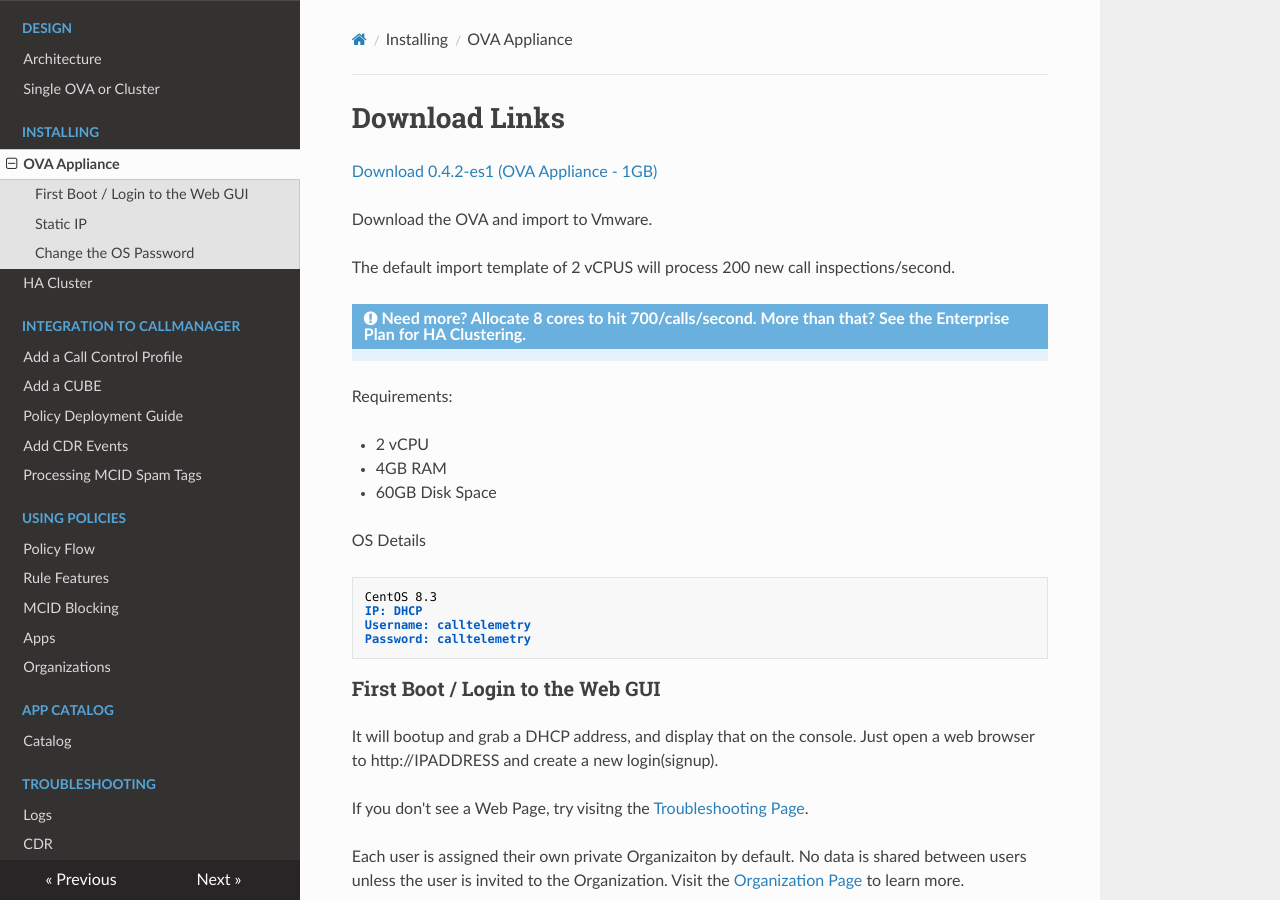
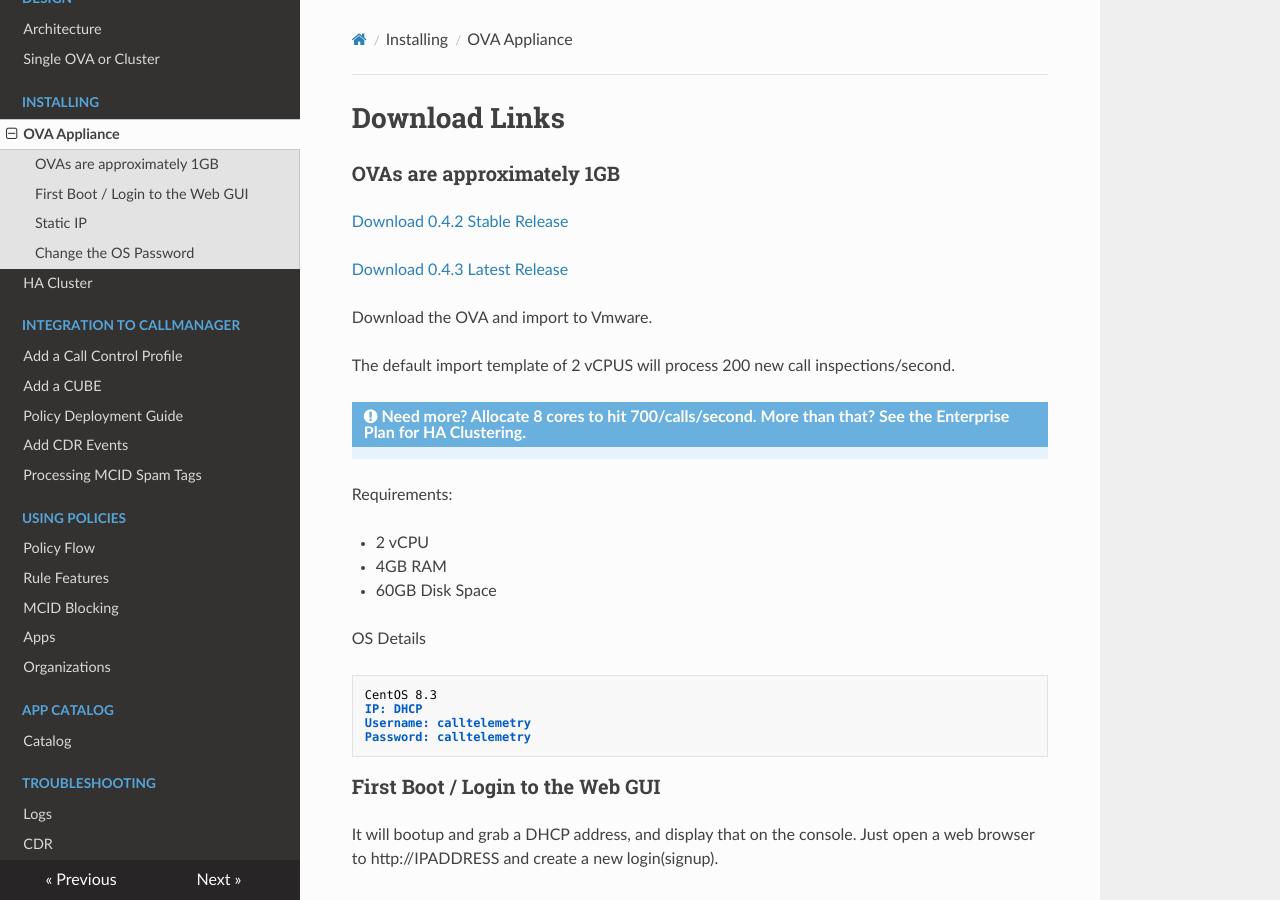
Before and after one commit to calltelemetry/calltelemetry, an MkDocs documentation site: the page built from docs/deployment/ova.md, in a window 1280 px wide and 900 px high. Built offline with MkDocs 1.6.1, drawn with Linux system fonts in a browser that asks for light colours; nearby versions of some CDN libraries.

Commit message:
download

```diff
--- a/docs/deployment/ova.md
+++ b/docs/deployment/ova.md
@@ -1,6 +1,10 @@
 # Download Links
 
-<a href="https://storage.googleapis.com/ct_ovas/CallTelemetry-042es1.ova">Download 0.4.2-es1 (OVA Appliance - 1GB) </a>
+### OVAs are approximately 1GB
+
+<a href="https://storage.googleapis.com/ct_ovas/CallTelemetry-042es1.ova">Download 0.4.2 Stable Release</a>
+
+<a href="https://storage.googleapis.com/ct_ovas/CallTelemetry-042es1.ova">Download 0.4.3 Latest Release</a>
 
 Download the OVA and import to Vmware.
 
```
